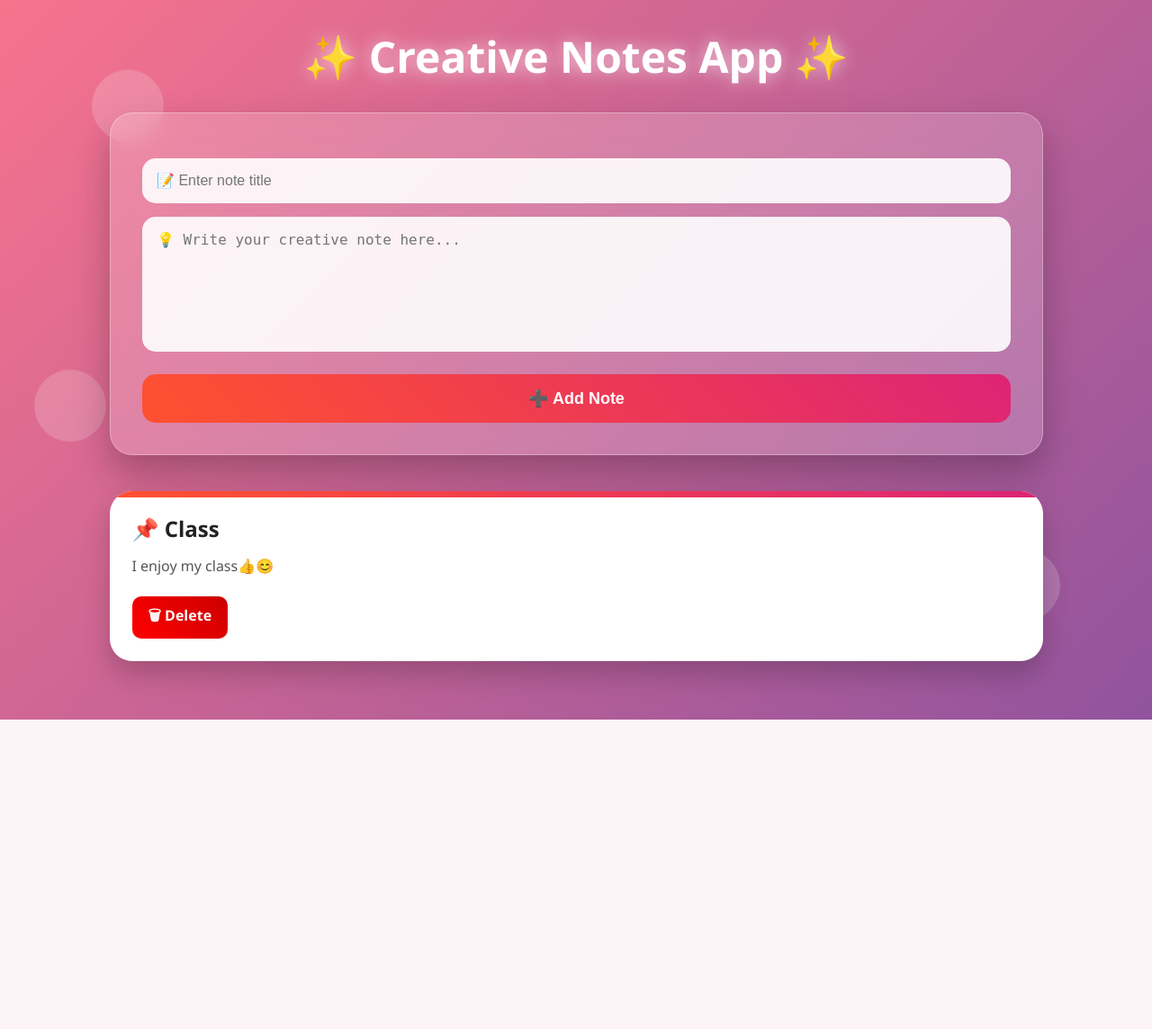
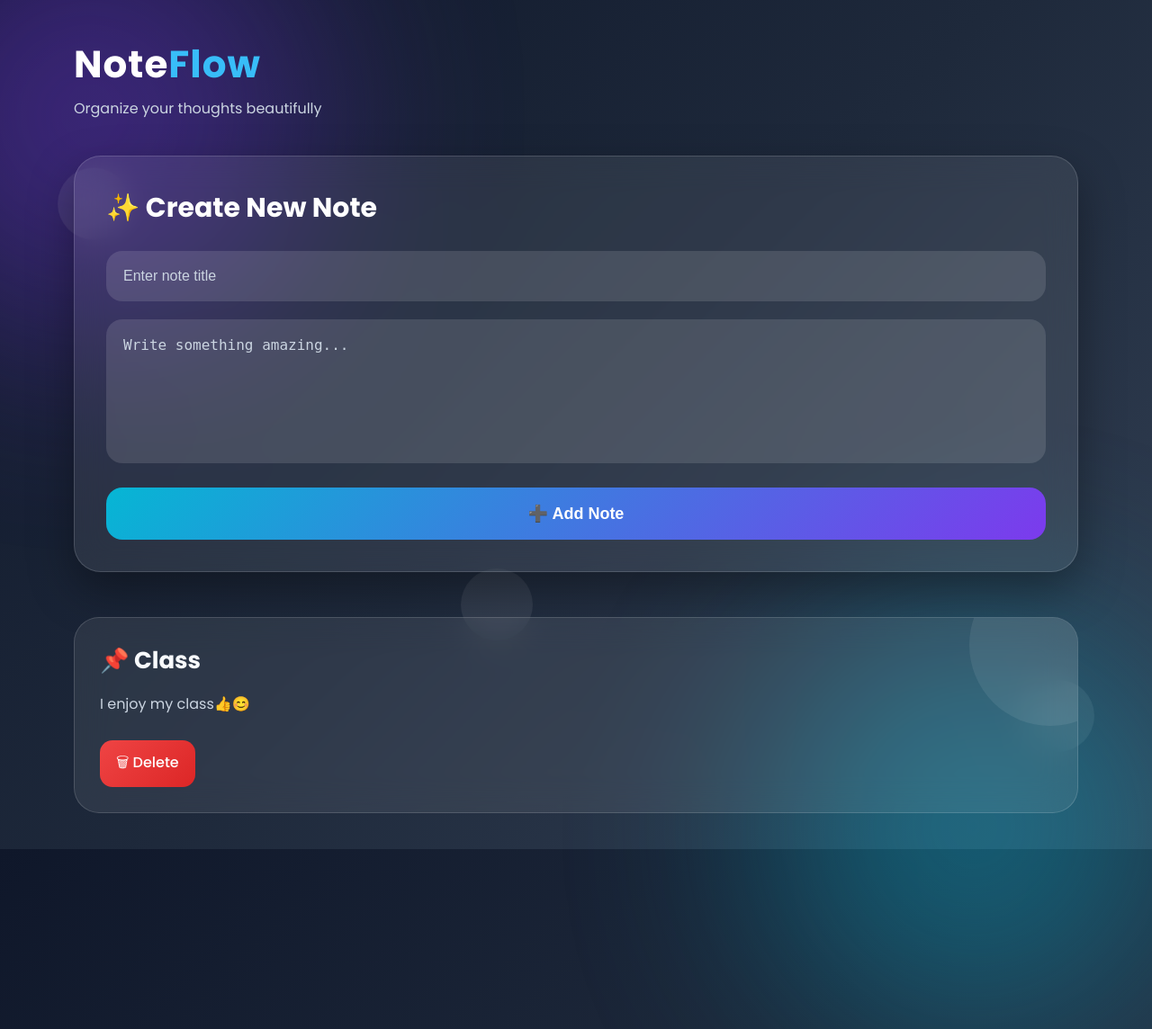
Before and after one commit to sahayasiboni-byte/flask-notes-app, a Flask app: page / in a window 1280 px wide. Shown: the whole page at 90% size. Before the commit the page ends 800 px from the top, so only its background shows below. Run offline with Flask 3, Linux system fonts and the light colour scheme; data comes from the database, SQL or seed files in the repository.

Commit message:
updated notes app ui

```diff
--- a/templates/index.html
+++ b/templates/index.html
@@ -1,9 +1,14 @@
 <!DOCTYPE html>
-<html>
+<html lang="en">
 <head>
-    <title>Animated Notes App</title>
+    <meta charset="UTF-8">
+    <meta name="viewport" content="width=device-width, initial-scale=1.0">
+    <title>Professional Notes App</title>
+
+    <link href="https://fonts.googleapis.com/css2?family=Poppins:wght@300;400;500;600;700&display=swap" rel="stylesheet">
 
     <style>
+
         *{
             margin:0;
             padding:0;
@@ -11,38 +16,108 @@
         }
 
         body{
+            font-family:'Poppins',sans-serif;
             min-height:100vh;
-            font-family:'Segoe UI',Arial,sans-serif;
-            background:linear-gradient(-45deg,#667eea,#764ba2,#ff758c,#ff7eb3);
-            background-size:400% 400%;
-            animation:bgMove 10s ease infinite;
-            padding:30px;
+            background:linear-gradient(135deg,#0f172a,#1e293b,#334155);
+            overflow-x:hidden;
+            position:relative;
+            padding:40px 20px;
         }
 
-        @keyframes bgMove{
-            0%{background-position:0% 50%;}
-            50%{background-position:100% 50%;}
-            100%{background-position:0% 50%;}
+        body::before{
+            content:'';
+            position:absolute;
+            width:500px;
+            height:500px;
+            background:#7c3aed;
+            border-radius:50%;
+            top:-200px;
+            left:-150px;
+            filter:blur(120px);
+            opacity:0.4;
+            animation:move1 8s infinite alternate;
+        }
+
+        body::after{
+            content:'';
+            position:absolute;
+            width:450px;
+            height:450px;
+            background:#06b6d4;
+            border-radius:50%;
+            bottom:-200px;
+            right:-100px;
+            filter:blur(120px);
+            opacity:0.4;
+            animation:move2 10s infinite alternate;
+        }
+
+        @keyframes move1{
+            from{
+                transform:translateY(0);
+            }
+            to{
+                transform:translateY(80px);
+            }
+        }
+
+        @keyframes move2{
+            from{
+                transform:translateX(0);
+            }
+            to{
+                transform:translateX(-80px);
+            }
         }
 
         .container{
-            width:85%;
+            width:90%;
+            max-width:1200px;
             margin:auto;
+            position:relative;
+            z-index:10;
         }
 
-        h1{
-            text-align:center;
-            color:white;
-            font-size:48px;
-            margin-bottom:30px;
-            text-shadow:0 0 20px rgba(255,255,255,0.7);
-            animation:drop 1s ease;
+        .top-bar{
+            display:flex;
+            justify-content:space-between;
+            align-items:center;
+            margin-bottom:40px;
+            flex-wrap:wrap;
+            gap:20px;
         }
 
-        @keyframes drop{
+        .logo{
+            color:white;
+            font-size:42px;
+            font-weight:700;
+            letter-spacing:1px;
+        }
+
+        .logo span{
+            color:#38bdf8;
+        }
+
+        .tagline{
+            color:#cbd5e1;
+            font-size:16px;
+            margin-top:5px;
+        }
+
+        .glass-form{
+            background:rgba(255,255,255,0.08);
+            backdrop-filter:blur(18px);
+            border:1px solid rgba(255,255,255,0.15);
+            padding:35px;
+            border-radius:30px;
+            box-shadow:0 20px 50px rgba(0,0,0,0.35);
+            animation:fadeIn 1s ease;
+        }
+
+        @keyframes fadeIn{
             from{
                 opacity:0;
-                transform:translateY(-40px);
+                transform:translateY(40px);
             }
             to{
                 opacity:1;
@@ -50,104 +125,87 @@
             }
         }
 
-        form{
-            background:rgba(255,255,255,0.18);
-            backdrop-filter:blur(15px);
-            padding:35px;
-            border-radius:25px;
-            box-shadow:0 20px 40px rgba(0,0,0,0.25);
-            border:1px solid rgba(255,255,255,0.3);
-            animation:zoomIn 1s ease;
+        .glass-form h2{
+            color:white;
+            margin-bottom:25px;
+            font-size:30px;
         }
 
-        @keyframes zoomIn{
-            from{
-                opacity:0;
-                transform:scale(0.8);
-            }
-            to{
-                opacity:1;
-                transform:scale(1);
-            }
+        .input-group{
+            margin-bottom:20px;
         }
 
         input, textarea{
             width:100%;
-            padding:16px;
-            margin-top:15px;
+            padding:18px;
             border:none;
-            border-radius:15px;
+            border-radius:18px;
+            outline:none;
+            background:rgba(255,255,255,0.12);
+            color:white;
             font-size:16px;
-            outline:none;
-            background:rgba(255,255,255,0.9);
-            transition:0.3s;
+            transition:0.4s;
+            border:1px solid transparent;
         }
 
-        input:focus, textarea:focus{
-            transform:scale(1.03);
-            box-shadow:0 0 20px white;
+        input::placeholder,
+        textarea::placeholder{
+            color:#cbd5e1;
+        }
+
+        input:focus,
+        textarea:focus{
+            border-color:#38bdf8;
+            box-shadow:0 0 20px rgba(56,189,248,0.5);
+            transform:translateY(-2px);
         }
 
         textarea{
-            height:150px;
             resize:none;
+            height:160px;
         }
 
-        button{
+        .btn{
             width:100%;
-            margin-top:20px;
-            padding:16px;
+            padding:18px;
             border:none;
-            border-radius:15px;
-            background:linear-gradient(45deg,#ff512f,#dd2476);
+            border-radius:18px;
+            background:linear-gradient(135deg,#06b6d4,#7c3aed);
             color:white;
             font-size:18px;
-            font-weight:bold;
+            font-weight:600;
             cursor:pointer;
-            transition:0.3s;
+            transition:0.4s;
             position:relative;
             overflow:hidden;
         }
 
-        button::before{
-            content:"";
-            position:absolute;
-            top:0;
-            left:-100%;
-            width:100%;
-            height:100%;
-            background:rgba(255,255,255,0.4);
-            transition:0.5s;
-        }
-
-        button:hover::before{
-            left:100%;
-        }
-
-        button:hover{
-            transform:translateY(-4px);
-            box-shadow:0 15px 25px rgba(0,0,0,0.3);
+        .btn:hover{
+            transform:translateY(-5px);
+            box-shadow:0 20px 40px rgba(0,0,0,0.4);
         }
 
         .notes{
-            margin-top:40px;
+            margin-top:50px;
             display:grid;
-            grid-template-columns:repeat(auto-fit,minmax(280px,1fr));
-            gap:25px;
+            grid-template-columns:repeat(auto-fit,minmax(320px,1fr));
+            gap:30px;
         }
 
         .card{
-            background:white;
-            padding:25px;
-            border-radius:25px;
-            box-shadow:0 15px 30px rgba(0,0,0,0.2);
+            background:rgba(255,255,255,0.08);
+            backdrop-filter:blur(18px);
+            border:1px solid rgba(255,255,255,0.15);
+            border-radius:28px;
+            padding:28px;
+            color:white;
             position:relative;
             overflow:hidden;
-            animation:slideUp 0.8s ease;
-            transition:0.4s;
+            transition:0.5s;
+            animation:cardShow 1s ease;
         }
 
-        @keyframes slideUp{
+        @keyframes cardShow{
             from{
                 opacity:0;
                 transform:translateY(50px);
@@ -159,71 +217,74 @@
         }
 
         .card::before{
-            content:"";
+            content:'';
             position:absolute;
-            top:0;
-            left:0;
-            width:100%;
-            height:7px;
-            background:linear-gradient(45deg,#ff512f,#dd2476);
+            width:180px;
+            height:180px;
+            background:rgba(255,255,255,0.08);
+            border-radius:50%;
+            top:-60px;
+            right:-60px;
         }
 
         .card:hover{
-            transform:translateY(-10px) rotate(1deg);
-            box-shadow:0 25px 45px rgba(0,0,0,0.3);
+            transform:translateY(-10px) scale(1.02);
+            box-shadow:0 25px 50px rgba(0,0,0,0.4);
         }
 
         .card h3{
-            color:#222;
-            font-size:24px;
-            margin-bottom:12px;
+            font-size:26px;
+            margin-bottom:15px;
+            color:#f8fafc;
         }
 
         .card p{
-            color:#555;
-            line-height:1.7;
-            margin-bottom:20px;
+            color:#cbd5e1;
+            line-height:1.8;
+            margin-bottom:25px;
         }
 
         .delete-btn{
-            display:inline-block;
+            display:inline-flex;
+            align-items:center;
+            gap:8px;
+            padding:12px 18px;
+            background:linear-gradient(135deg,#ef4444,#dc2626);
+            border-radius:14px;
             text-decoration:none;
-            background:linear-gradient(45deg,#ff0000,#cc0000);
             color:white;
-            padding:10px 18px;
-            border-radius:10px;
-            font-weight:bold;
+            font-weight:500;
             transition:0.3s;
         }
 
         .delete-btn:hover{
             transform:scale(1.08);
-            background:darkred;
+            box-shadow:0 10px 20px rgba(239,68,68,0.4);
         }
 
         .floating{
-            position:fixed;
+            position:absolute;
             width:80px;
             height:80px;
             border-radius:50%;
-            background:rgba(255,255,255,0.18);
+            background:rgba(255,255,255,0.08);
             animation:float 6s infinite ease-in-out;
         }
 
-        .one{
-            top:10%;
-            left:8%;
+        .f1{
+            top:20%;
+            left:5%;
         }
 
-        .two{
-            bottom:12%;
-            right:8%;
+        .f2{
+            bottom:10%;
+            right:5%;
             animation-delay:2s;
         }
 
-        .three{
-            top:55%;
-            left:3%;
+        .f3{
+            top:70%;
+            left:40%;
             animation-delay:4s;
         }
 
@@ -237,39 +298,64 @@
         }
 
         @media(max-width:768px){
-            .container{
-                width:95%;
+
+            .logo{
+                font-size:32px;
             }
 
-            h1{
-                font-size:36px;
+            .glass-form{
+                padding:25px;
             }
+
         }
+
     </style>
+
 </head>
 
 <body>
 
-<div class="floating one"></div>
-<div class="floating two"></div>
-<div class="floating three"></div>
+<div class="floating f1"></div>
+<div class="floating f2"></div>
+<div class="floating f3"></div>
 
 <div class="container">
 
-    <h1>✨ Creative Notes App ✨</h1>
+    <div class="top-bar">
 
-    <form action="/add" method="POST">
+        <div>
+            <h1 class="logo">Note<span>Flow</span></h1>
+            <p class="tagline">
+                Organize your thoughts beautifully
+            </p>
+        </div>
 
-        <input type="text"
-               name="title"
-               placeholder="📝 Enter note title">
+    </div>
 
-        <textarea name="content"
-                  placeholder="💡 Write your creative note here..."></textarea>
+    <div class="glass-form">
 
-        <button type="submit">➕ Add Note</button>
+        <h2>✨ Create New Note</h2>
 
-    </form>
+        <form action="/add" method="POST">
+
+            <div class="input-group">
+                <input type="text"
+                       name="title"
+                       placeholder="Enter note title">
+            </div>
+
+            <div class="input-group">
+                <textarea name="content"
+                          placeholder="Write something amazing..."></textarea>
+            </div>
+
+            <button class="btn" type="submit">
+                ➕ Add Note
+            </button>
+
+        </form>
+
+    </div>
 
     <div class="notes">
 
@@ -283,7 +369,9 @@
 
             <a href="/delete/{{ note[0] }}"
                class="delete-btn">
+
                🗑 Delete
+
             </a>
 
         </div>
```
